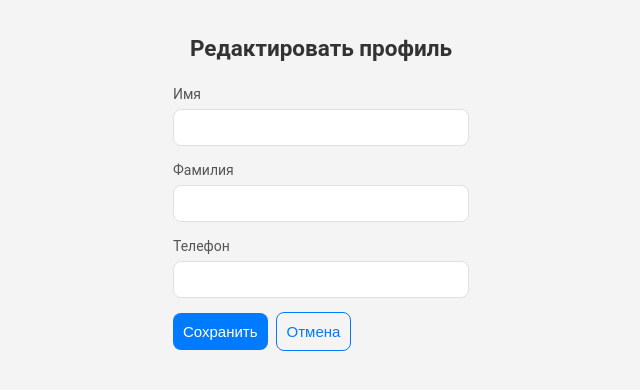
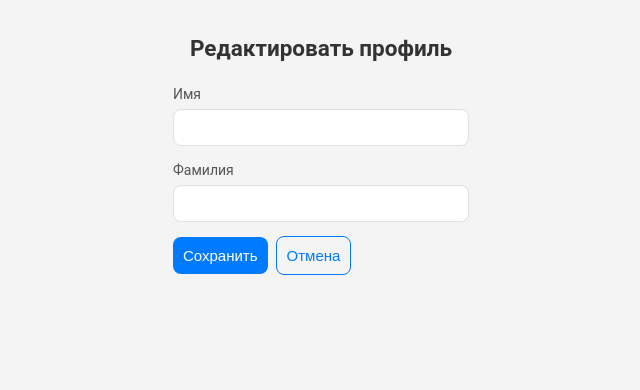
Before and after one commit to ragshata/frontend-carshare, a Vue app: page /edit-profile in a window 1280 px wide. Shown: the top 390 px of the page, without its empty margins (319-959 px from the left). Built offline with nearby package versions, Linux system fonts and the light colour scheme.

Commit message:
reupdate e

```diff
--- a/src/api/auth.ts
+++ b/src/api/auth.ts
@@ -7,17 +7,20 @@ export async function authByTelegram(user: {
   first_name: string;
   last_name?: string;
   username?: string;
+  photo_url?: string;
 }) {
   const res = await axios.post(`${API_BASE}/auth/telegram`, {
     telegram_id: user.id,
     first_name: user.first_name,
     last_name: user.last_name,
     username: user.username,
+    photo_url: user.photo_url // <-- обязательно!
   });
 
   return res.data; // { access_token, user }
 }
 
+
 export async function patchProfile(payload: any) {
   const res = await axios.patch(`${API_BASE}/me`, payload, { withCredentials: true });
   return res.data;
--- a/src/pages/EditProfile.vue
+++ b/src/pages/EditProfile.vue
@@ -9,10 +9,6 @@
       <div class="input-group">
         <label>Фамилия</label>
         <input v-model="form.last_name" />
-      </div>
-      <div class="input-group">
-        <label>Телефон</label>
-        <input v-model="form.phone" />
       </div>
       <button class="btn" type="submit">Сохранить</button>
       <button class="btn btn-outline" type="button" @click="router.push('/profile')">Отмена</button>
--- a/src/pages/Profile.vue
+++ b/src/pages/Profile.vue
@@ -1,6 +1,5 @@
 <template>
   <div class="profile-page">
-    <h2 class="title">Профиль</h2>
     <div class="profile-card">
       <div class="avatar-block">
         <img
```
